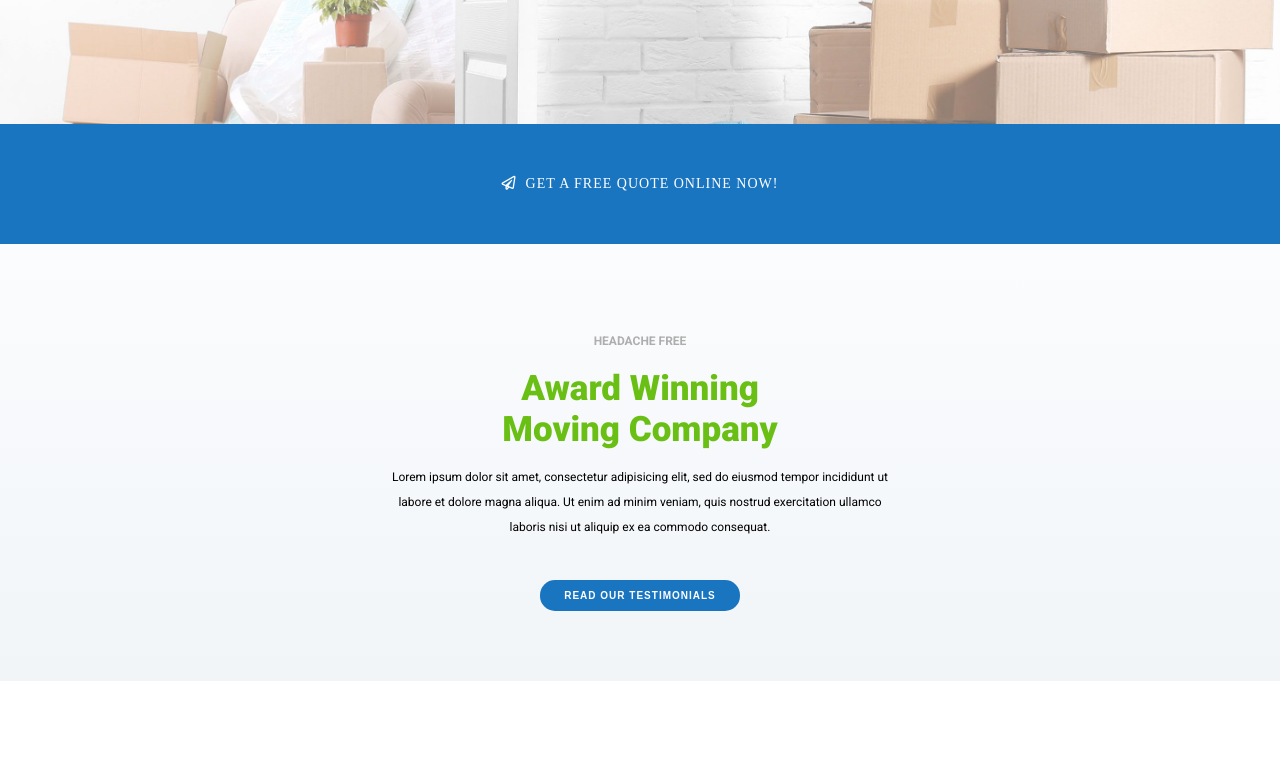
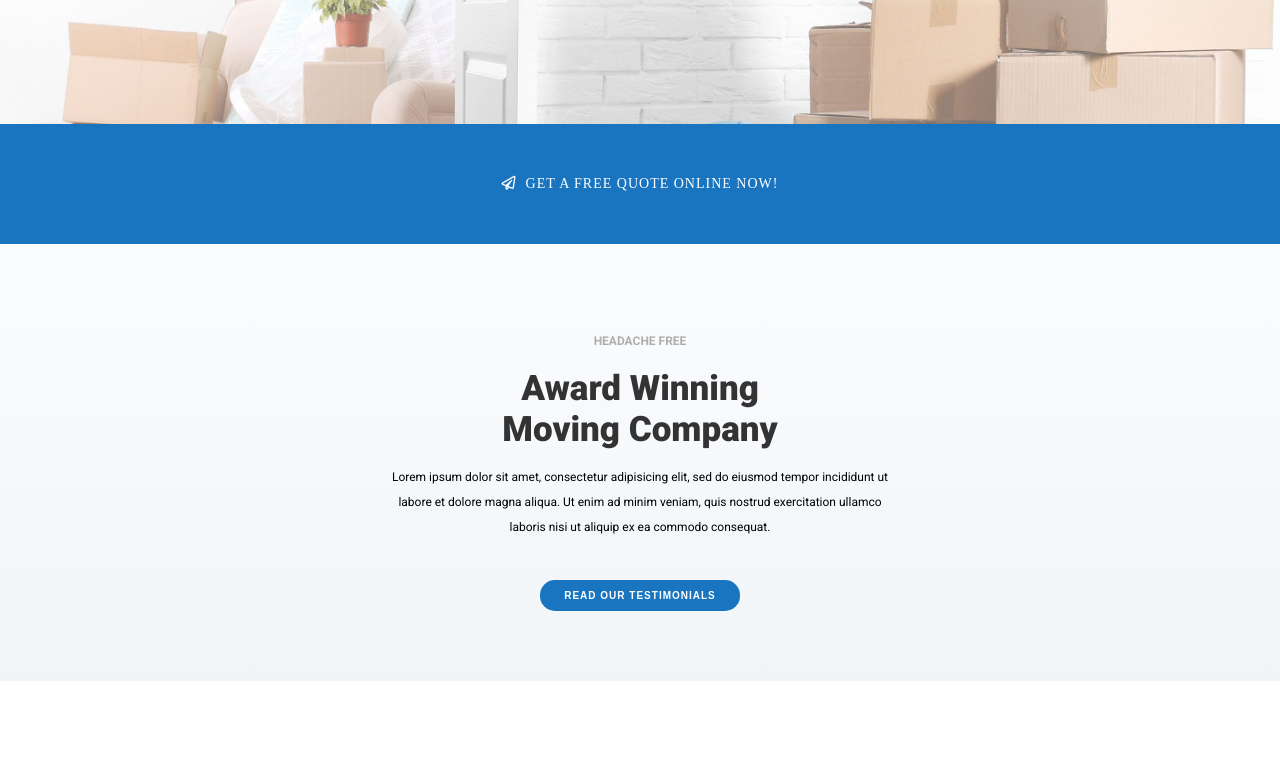
Before and after one commit to grecomatteo86/proj-html-vuejs, a website: page index.html in a window 1280 px wide. Shown: the part 382-1154 px from the top of the page. Drawn offline with nearby package versions, Linux system fonts and the light colour scheme.

Commit message:
change $mainA color after client first request

```diff
--- a/src/Partials/utils/_variables.scss
+++ b/src/Partials/utils/_variables.scss
@@ -1,5 +1,5 @@
 // Main Colors
-$mainA:#69bf14; //green
+$mainA:#333333; //green //black after client request
 $mainB:#1975c0; //blue
 $green200:#77c932;
 $green400:#5ca323;
```
Also changed, not shown: dist/app.css.
